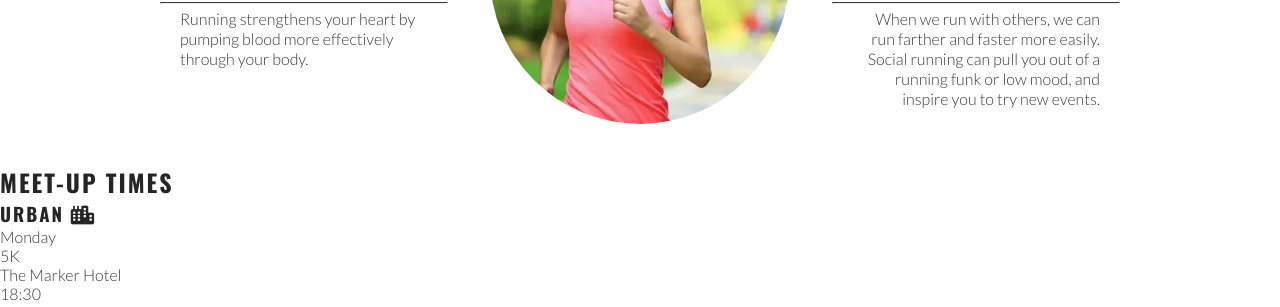
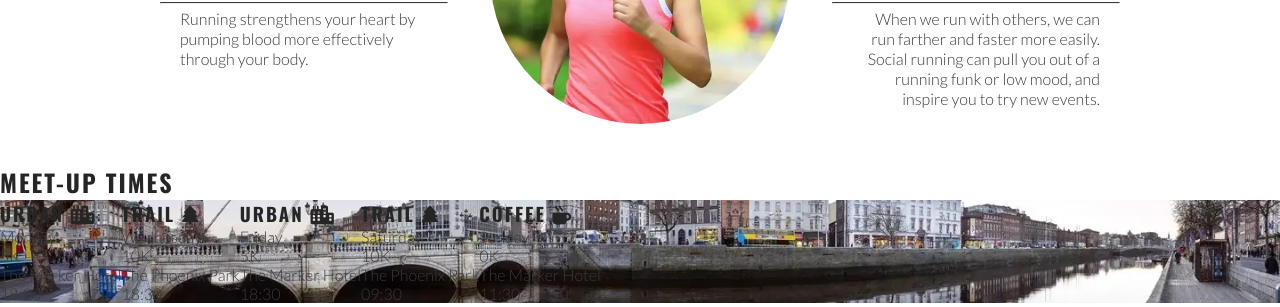
Before and after one commit to God-zil-la/love-running, a plain HTML site: page index.html in a window 1280 px wide. Shown: the part 961-1268 px from the top of the page. Drawn offline with nearby package versions, Linux system fonts and the light colour scheme.

Commit message:
style meetup times

```diff
--- a/assets/css/style.css
+++ b/assets/css/style.css
@@ -160,6 +160,14 @@ main {
     justify-content: center;
 }
 
+/* Meetup Times section */
+#times {
+    background: url('../images/dublin-city.webp') no-repeat center/cover;
+    /* Handles responsivity without the need for a media query */
+    display: flex;
+    flex-wrap: wrap;
+}
+
 /* Footer */
 #social-networks {
     text-align: center;
```
